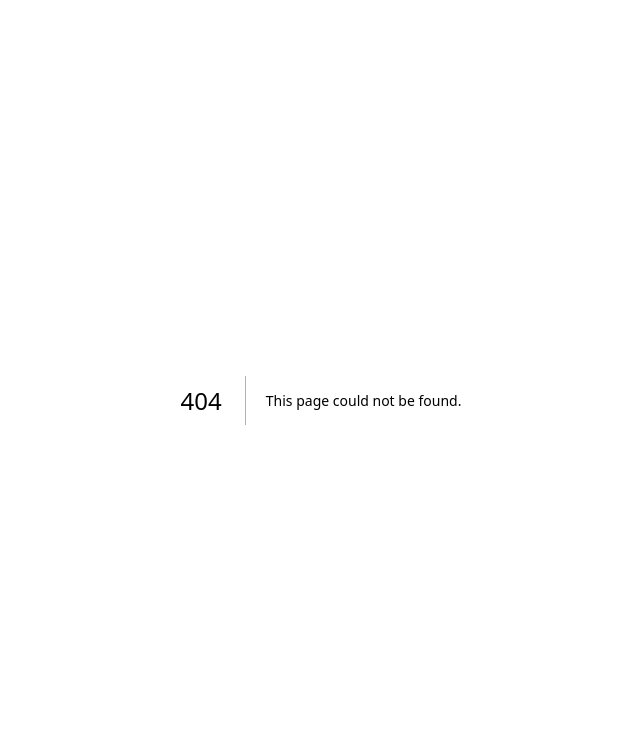
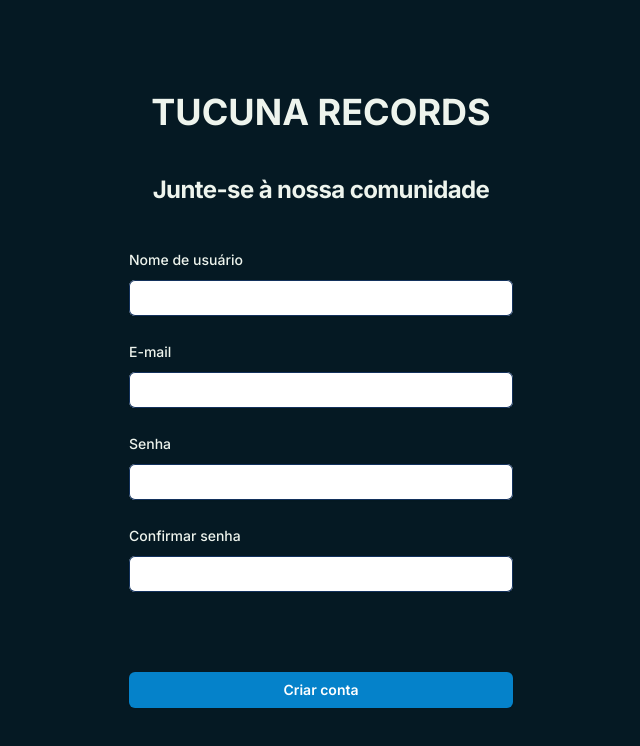
Before and after one commit to nicolasbrandao/tucuna-records, a Next.js app: page /registro in a window 1280 px wide. Before the commit this address had no page. Shown: the top 746 px of the page, without its empty margins (319-959 px from the left). Built offline with nearby package versions, Linux system fonts and the light colour scheme.

Commit message:
fea: create auth and app routes

```diff
--- /dev/null
+++ b/app/app/page.tsx
@@ -0,0 +1,7 @@
+export default function Home() {
+  return (
+    <main className="bg-midnight-blue h-full">
+      <p className="text-cerulean">APP TUCUNA RECORDS</p>
+    </main>
+  )
+}
--- /dev/null
+++ b/app/components/LoginForm.tsx
@@ -0,0 +1,124 @@
+'use client'
+
+import { signIn } from 'next-auth/react'
+import { FormEvent, useReducer } from 'react'
+
+const initialState = {
+  username: '',
+  password: '',
+}
+
+type State = typeof initialState
+
+type Action = {
+  type: string
+  field: string
+  value: string
+}
+
+const actionCases = {
+  updateField: 'UPDATE_FIELD',
+}
+
+const reducer = (state: State, action: Action) => {
+  switch (action.type) {
+    case actionCases.updateField:
+      return {
+        ...state,
+        [action.field]: action.value,
+      }
+    default:
+      return state
+  }
+}
+
+export default function LoginForm() {
+  const [state, dispatch] = useReducer(reducer, initialState)
+
+  const handleChange = (field: string, value: string) => {
+    dispatch({ type: actionCases.updateField, field, value })
+  }
+
+  const handleSubmit = async (e: FormEvent) => {
+    e.preventDefault()
+
+    await signIn('credentials', {
+      username: state.username,
+      password: state.password,
+      redirect: true,
+      callbackUrl: '/app',
+    })
+  }
+
+  return (
+    <div className="flex h-full my-auto flex-1 flex-col justify-center px-6 py-12 lg:px-8">
+      <div className="sm:mx-auto sm:w-full sm:max-w-sm">
+        <h1 className="mx-auto w-fit text-4xl font-bold text-pale-mint">
+          {/* FIXME: insert app logo here */}
+          TUCUNA RECORDS
+        </h1>
+        <h2 className="mt-10 text-center text-2xl font-bold leading-9 tracking-tight text-pale-mint">
+          Conectar-se à TUCUNA RECORDS
+        </h2>
+      </div>
+
+      <div className="mt-10 sm:mx-auto sm:w-full sm:max-w-sm">
+        <form
+          className="space-y-6"
+          method="POST"
+          onSubmit={(e) => handleSubmit(e)}
+        >
+          <div>
+            <label
+              htmlFor="username"
+              className="block text-sm font-medium leading-6 text-pale-mint"
+            >
+              Nome de usuário
+            </label>
+            <div className="mt-2">
+              <input
+                id="username"
+                name="username"
+                type="text"
+                required
+                className="block w-full rounded-md border-0 py-1.5 px-1 text-gray-900 shadow-sm ring-1 ring-inset ring-navy placeholder:text-gray-400 focus:ring-2 focus:ring-inset focus:ring-deep-blue sm:text-sm sm:leading-6"
+                onChange={(e) => handleChange(e.target.id, e.target.value)}
+              />
+            </div>
+          </div>
+
+          <div>
+            <div className="flex items-center justify-between">
+              <label
+                htmlFor="password"
+                className="block text-sm font-medium leading-6 text-pale-mint"
+              >
+                Senha
+              </label>
+            </div>
+            <div className="mt-2">
+              <input
+                id="password"
+                name="password"
+                type="password"
+                required
+                className="block w-full rounded-md border-0 py-1.5 px-1 text-gray-900 shadow-sm ring-1 ring-inset ring-navy placeholder:text-gray-400 focus:ring-2 focus:ring-inset focus:ring-deep-blue sm:text-sm sm:leading-6"
+                onChange={(e) => handleChange(e.target.id, e.target.value)}
+              />
+            </div>
+          </div>
+
+          <div>
+            <button
+              type="submit"
+              className="flex w-full justify-center mt-10 rounded-md bg-cerulean px-3 py-1.5 text-sm font-semibold leading-6 text-white shadow-sm hover:bg-sky-blue focus-visible:outline focus-visible:outline-2 focus-visible:outline-offset-2 focus-visible:outline-indigo-600"
+              onClick={handleSubmit}
+            >
+              Conectar
+            </button>
+          </div>
+        </form>
+      </div>
+    </div>
+  )
+}
--- /dev/null
+++ b/app/components/RegisterForm.tsx
@@ -0,0 +1,174 @@
+'use client'
+
+import { FormEvent, useReducer } from 'react'
+
+const initialState = {
+  username: '',
+  email: '',
+  password: '',
+  confirmPassword: '',
+}
+
+type State = typeof initialState
+
+type Action = {
+  type: string
+  field: string
+  value: string
+}
+
+const actionCases = {
+  updateField: 'UPDATE_FIELD',
+}
+
+const reducer = (state: State, action: Action) => {
+  switch (action.type) {
+    case actionCases.updateField:
+      return {
+        ...state,
+        [action.field]: action.value,
+      }
+    default:
+      return state
+  }
+}
+
+export default function RegisterForm() {
+  const [state, dispatch] = useReducer(reducer, initialState)
+
+  const handleChange = (field: string, value: string) => {
+    dispatch({ type: actionCases.updateField, field, value })
+  }
+
+  const handleSubmit = async (e: FormEvent) => {
+    e.preventDefault()
+
+    if (state.password !== state.confirmPassword) {
+      return new Error("Password doesn't match")
+    }
+
+    const res = await fetch('/api/register', {
+      method: 'POST',
+      headers: {
+        'Content-Type': 'application/json',
+      },
+      body: JSON.stringify({
+        username: state.username,
+        email: state.email,
+      }),
+    })
+
+    return res.json()
+  }
+
+  return (
+    <div className="flex h-full my-auto flex-1 flex-col justify-center px-6 py-12 lg:px-8">
+      <div className="sm:mx-auto sm:w-full sm:max-w-sm">
+        <h1 className="mx-auto w-fit text-4xl font-bold text-pale-mint">
+          {/* FIXME: insert app logo here */}
+          TUCUNA RECORDS
+        </h1>
+        <h2 className="mt-10 text-center text-2xl font-bold leading-9 tracking-tight text-pale-mint">
+          Junte-se à nossa comunidade
+        </h2>
+      </div>
+
+      <div className="mt-10 sm:mx-auto sm:w-full sm:max-w-sm">
+        <form
+          className="space-y-6"
+          method="POST"
+          onSubmit={(e) => handleSubmit(e)}
+        >
+          <div>
+            <label
+              htmlFor="username"
+              className="block text-sm font-medium leading-6 text-pale-mint"
+            >
+              Nome de usuário
+            </label>
+            <div className="mt-2">
+              <input
+                id="username"
+                name="username"
+                type="text"
+                required
+                className="block w-full rounded-md border-0 py-1.5 px-1 text-gray-900 shadow-sm ring-1 ring-inset ring-navy placeholder:text-gray-400 focus:ring-2 focus:ring-inset focus:ring-deep-blue sm:text-sm sm:leading-6"
+                onChange={(e) => handleChange(e.target.id, e.target.value)}
+              />
+            </div>
+          </div>
+
+          <div>
+            <label
+              htmlFor="email"
+              className="block text-sm font-medium leading-6 text-pale-mint"
+            >
+              E-mail
+            </label>
+            <div className="mt-2">
+              <input
+                id="email"
+                name="email"
+                type="email"
+                required
+                className="block w-full rounded-md border-0 py-1.5 px-1 text-gray-900 shadow-sm ring-1 ring-inset ring-navy placeholder:text-gray-400 focus:ring-2 focus:ring-inset focus:ring-deep-blue sm:text-sm sm:leading-6"
+                onChange={(e) => handleChange(e.target.id, e.target.value)}
+              />
+            </div>
+          </div>
+
+          <div>
+            <div className="flex items-center justify-between">
+              <label
+                htmlFor="password"
+                className="block text-sm font-medium leading-6 text-pale-mint"
+              >
+                Senha
+              </label>
+            </div>
+            <div className="mt-2">
+              <input
+                id="password"
+                name="password"
+                type="password"
+                required
+                className="block w-full rounded-md border-0 py-1.5 px-1 text-gray-900 shadow-sm ring-1 ring-inset ring-navy placeholder:text-gray-400 focus:ring-2 focus:ring-inset focus:ring-deep-blue sm:text-sm sm:leading-6"
+                onChange={(e) => handleChange(e.target.id, e.target.value)}
+              />
+            </div>
+          </div>
+
+          <div>
+            <div className="flex items-center justify-between">
+              <label
+                htmlFor="confirm-password"
+                className="block text-sm font-medium leading-6 text-pale-mint"
+              >
+                Confirmar senha
+              </label>
+            </div>
+            <div className="mt-2">
+              <input
+                id="confirm-password"
+                name="confirm-password"
+                type="password"
+                required
+                className="block w-full rounded-md border-0 py-1.5 px-1 text-gray-900 shadow-sm ring-1 ring-inset ring-navy placeholder:text-gray-400 focus:ring-2 focus:ring-inset focus:ring-deep-blue sm:text-sm sm:leading-6"
+                onChange={(e) => handleChange(e.target.id, e.target.value)}
+              />
+            </div>
+          </div>
+
+          <div>
+            <button
+              type="submit"
+              className="flex w-full justify-center mt-20 rounded-md bg-cerulean px-3 py-1.5 text-sm font-semibold leading-6 text-white shadow-sm hover:bg-sky-blue focus-visible:outline focus-visible:outline-2 focus-visible:outline-offset-2 focus-visible:outline-indigo-600"
+            >
+              Criar conta
+            </button>
+          </div>
+        </form>
+      </div>
+    </div>
+  )
+}
--- /dev/null
+++ b/app/login/page.tsx
@@ -0,0 +1,9 @@
+import LoginForm from '../components/LoginForm'
+
+export default function Login() {
+  return (
+    <main className="bg-midnight-blue h-screen">
+      <LoginForm />
+    </main>
+  )
+}
--- /dev/null
+++ b/app/registro/page.tsx
@@ -0,0 +1,9 @@
+import RegisterForm from '../components/RegisterForm'
+
+export default function Register() {
+  return (
+    <main className="bg-midnight-blue h-screen">
+      <RegisterForm />
+    </main>
+  )
+}
```
